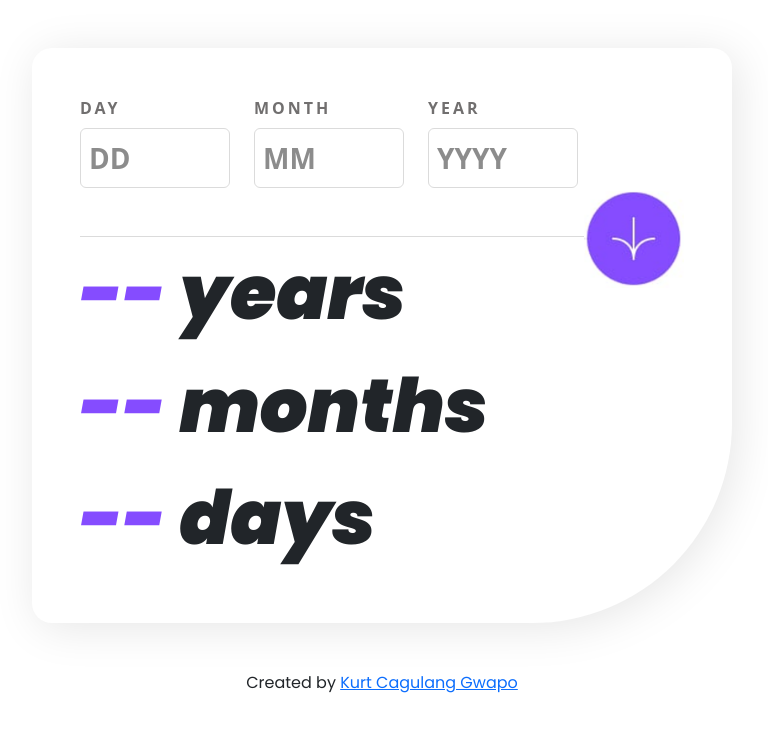
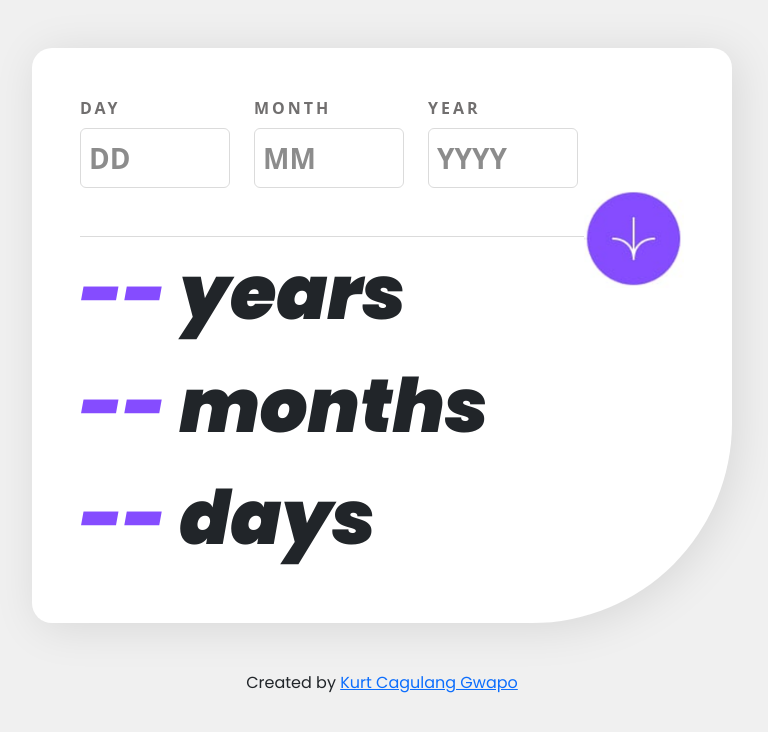
Before and after one commit to KurtSotto/Age-Calculation, a plain HTML site: page index.html in a window 1280 px wide. Shown: the whole page, without its empty margins (258-1026 px from the left). Drawn offline with nearby package versions, Linux system fonts and the light colour scheme.

Commit message:
index.html

```diff
--- a/index.html
+++ b/index.html
@@ -12,7 +12,7 @@
   <link rel="preconnect" href="https://fonts.gstatic.com" crossorigin>
   <link href="https://fonts.googleapis.com/css2?family=Poppins:ital,wght@0,100;0,200;0,300;0,400;0,500;0,600;0,700;0,800;0,900;1,100;1,200;1,300;1,400;1,500;1,600;1,700;1,800;1,900&display=swap" rel="stylesheet">
 </head>
-<body>
+<body style="background: rgb(240, 240, 240);">
   <main class="mx-auto mt-5">
     <form class="d-flex justify-content-start gap-4"></form>
 
```
